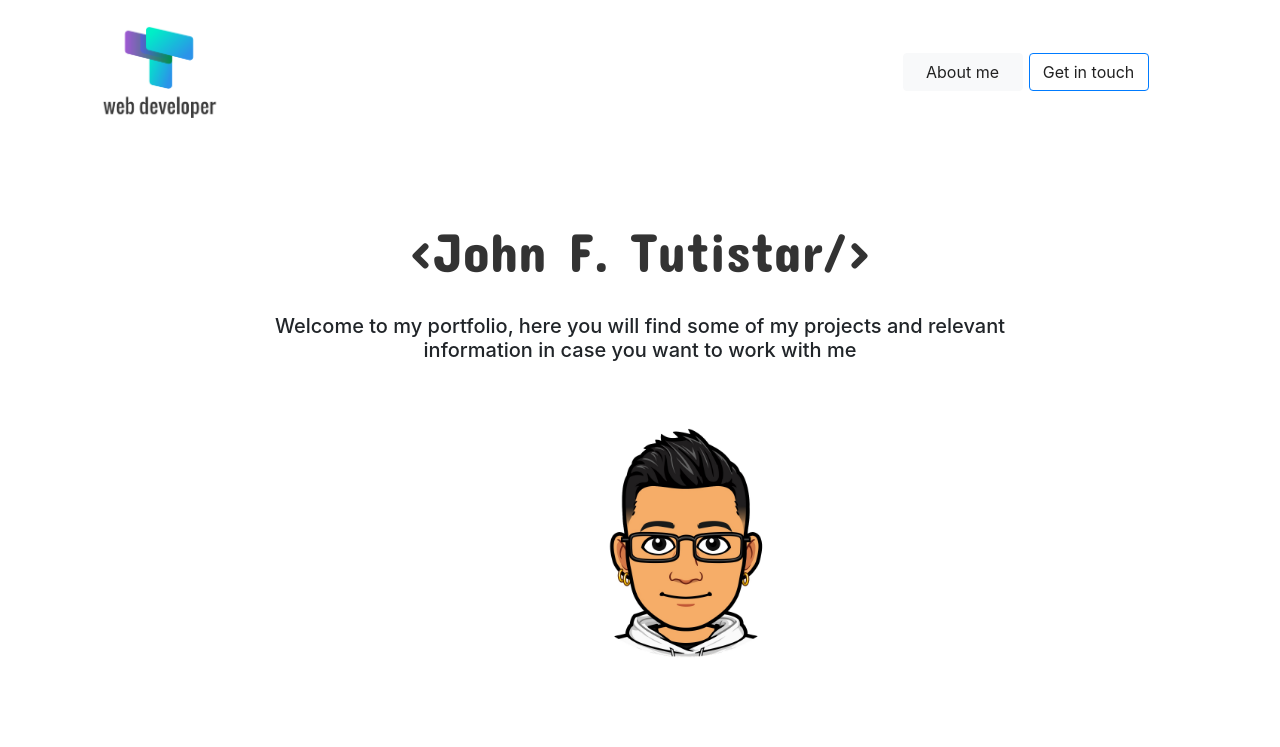
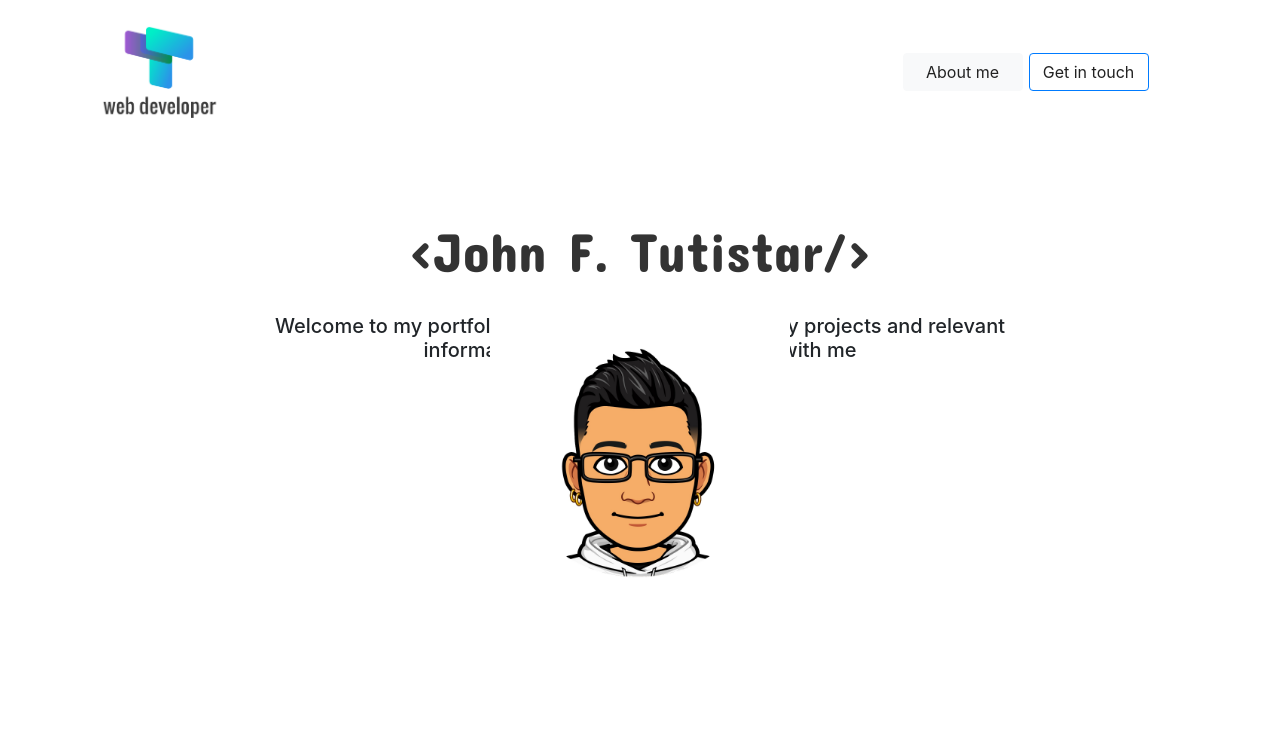
Before and after one commit to JohnFreddyTutistar/Portfolio-2.0, a Vue app in the folder Portfolio-2.0/: page / in a window 1280 px wide. Shown: the top 747 px of the page. Built offline with nearby package versions, Linux system fonts and the light colour scheme; a web font is replaced by a local one.

Commit message:
Congifure image position

```diff
--- a/Portfolio-2.0/src/components/FormComponent.vue
+++ b/Portfolio-2.0/src/components/FormComponent.vue
@@ -17,7 +17,7 @@
                                     <i class="fas fa-user fa-lg me-3 fa-fw"></i>
                                     <div class="form-outline flex-fill mb-0">
                                         <input type="text" id="form3Example1c" class="form-control" required/>
-                                        <label class="form-label" for="form3Example1c">Your Name.</label>
+                                        <label class="form-label" for="form3Example1c">Your Name</label>
                                     </div>
                                 </div>
 
--- a/Portfolio-2.0/src/components/HomeComponent.vue
+++ b/Portfolio-2.0/src/components/HomeComponent.vue
@@ -12,7 +12,7 @@
               <button class="btn-style"><router-link to="/form" class="btn btn-outline-dark">Get in touch</router-link></button>
           </div> -->
       </div>
-      <div class="father-logo">
+      <div class="container father-logo">
            <div class="logo-section">
                 <div class="info-container">
                     <h1 class="myname">&lt;John F. Tutistar/&gt;</h1>
@@ -174,7 +174,7 @@ export default {
     .logo-section{
         padding-top: 75px;
         height: 600px;
-        align-items: center;
+        /* align-items: center; */
     }
     .info-container{
         display: block;
@@ -197,8 +197,13 @@ export default {
     .logo-container img{
         position: absolute;
         transition: opacity .2s ease-in-out;
-        margin: auto;
-        position: absolute;left: 42%;
+        /* margin: auto; */
+        /* left: 42%;  */
+        top: 55%;
+        left: 50%;
+        transform: translate(-50%, -50%);
+
+
     }
     .logo-container img.img-logo:hover{
         opacity: 0;
```
Lines whose indentation alone changed are shown as unchanged.
